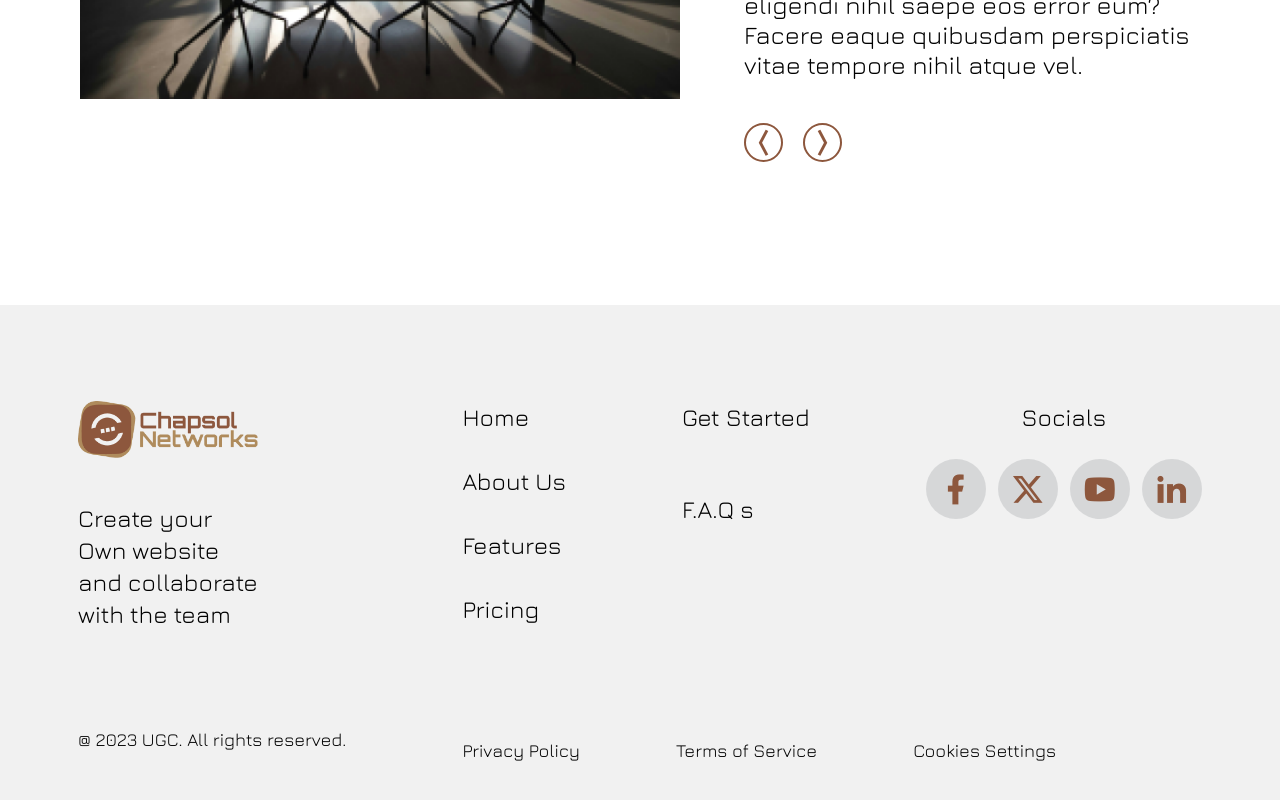
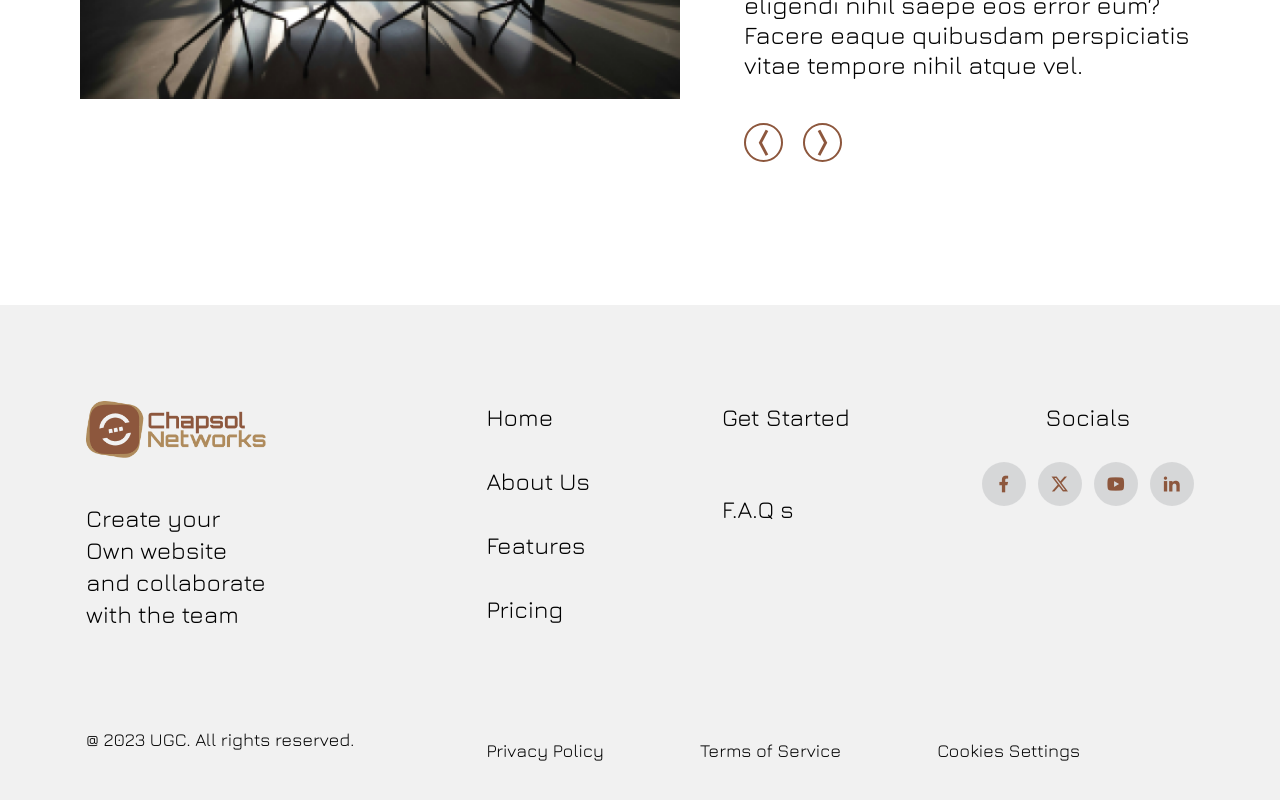
Before and after one commit to GoodboyBadvibes/Chapsol, a Next.js app: page / in a window 1280 px wide. Shown: the part 7243-8043 px from the top of the page. Built offline with nearby package versions, Linux system fonts and the light colour scheme.

Commit message:
adjusted styles

```diff
--- a/src/app/components/Footer.js
+++ b/src/app/components/Footer.js
@@ -58,13 +58,13 @@ const Footer = () => {
           <h3 className='text-xl sm:text-2xl pb-9 '>Socials</h3>
 
          <div className='flex gap-3 justify-center items-center'>
-         <Link href={'/'} ><i className='ri-facebook-fill text-4xl rounded-full p-3 text-standard' style={{backgroundColor:'hsla(210, 3%, 75%, 0.518)'}}></i></Link>
+         <Link href={'/'} ><i className='ri-facebook-fill rounded-full p-3 text-standard' style={{backgroundColor:'hsla(210, 3%, 75%, 0.518)', fontSize:'20px'}}></i></Link>
 
-         <Link href={'/'} ><i className='ri-twitter-x-fill text-4xl rounded-full p-3 text-standard' style={{backgroundColor:'hsla(210, 3%, 75%, 0.518)'}}> </i></Link>
+         <Link href={'/'} ><i className='ri-twitter-x-fill rounded-full p-3 text-standard' style={{backgroundColor:'hsla(210, 3%, 75%, 0.518)', fontSize:'20px'}}> </i></Link>
 
-         <Link href={'/'} ><i className='ri-youtube-fill text-4xl rounded-full p-3 text-standard' style={{backgroundColor:'hsla(210, 3%, 75%, 0.518)'}}> </i></Link>
+         <Link href={'/'} ><i className='ri-youtube-fill rounded-full p-3 text-standard' style={{backgroundColor:'hsla(210, 3%, 75%, 0.518)', fontSize:'20px'}}> </i></Link>
 
-         <Link href={'/'} ><i className='ri-linkedin-fill text-4xl rounded-full p-3 text-standard' style={{backgroundColor:'hsla(210, 3%, 75%, 0.518)'}}> </i></Link>
+         <Link href={'/'} ><i className='ri-linkedin-fill rounded-full p-3 text-standard' style={{backgroundColor:'hsla(210, 3%, 75%, 0.518)', fontSize:'20px'}}> </i></Link>
 
          </div>
 
--- a/src/app/components/Gallery.js
+++ b/src/app/components/Gallery.js
@@ -35,7 +35,7 @@ const gallery =
             <h1 className={style.subHeader + ' sm:text-start text-center pb-10'}>Where and who we've met</h1>
             <h1 className={style.content}>Lorem ipsum, dolor sit amet consectetur adipisicing elit. Nemo neque, illum similique necessitatibus blanditiis tenetur voluptates, reprehenderit, modi nesciunt voluptas eligendi nihil saepe eos error eum? Facere eaque quibusdam perspiciatis vitae tempore nihil atque vel.</h1>
           </div>
-          <div className='  sm:text-start text-center pt-12' >
+          <div className='  sm:text-start text-center mt-12' >
             <i className={'ri-arrow-left-wide-fill cursor-pointer text-standard border-standard ' + style.arrow} onClick={() => { scrollTest('left') }} ></i>
             <i className={'ri-arrow-right-wide-fill cursor-pointer text-standard border-standard ' + style.arrow} onClick={() => { scrollTest('right') }}></i>
           </div>
```
